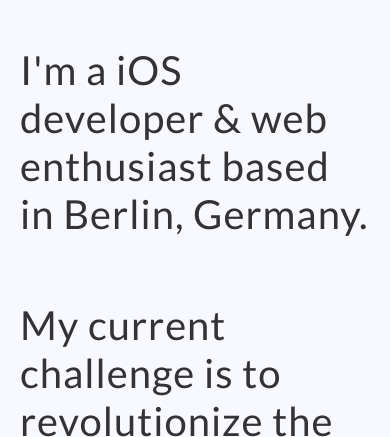
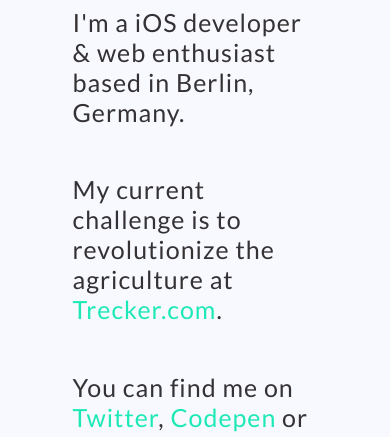
Before and after one commit to fel1xw/fel1xw.github.io, a plain HTML site: page index.html in a window 390 px wide. Shown: the part 176-613 px from the top of the page. Drawn offline with Linux system fonts and the light colour scheme.

Commit message:
fix typo

```diff
--- a/index.html
+++ b/index.html
@@ -1,2 +1,7 @@
-<!DOCTYPE html><html lang="en"><head><meta charset="utf-8"><meta name="author" content="Felix Wostal"><meta name="description" content="Felix Wostal portfolio, ios developer, berlin, swift lang"><title>Felix Wostal</title><link rel="stylesheet" href="/main.css"></head><body><div class="container"><h1>Hi, i'm Felix.</h1><p>I'm a iOS developer &amp; web enthusiast based in Berlin, Germany.</p><p>My current challenge is to revolutionize the agriculture at <a href="http://website.trecker.com" target="_blank">Trecker.com</a>.</p><p>
-You can find me on <a href="http://twitter.com/felixwostal" target="_blank">Twitter</a>, <a href="http://codepen.io/felixw">Codepen</a> or just write me a conventional<a href="mailto:hello@felixwostal.de">mail</a>.</p></div></body></html>
+<!DOCTYPE html><html lang="en"><head><meta charset="utf-8"><meta name="author" content="Felix Wostal"><meta http-equiv="X-UA-Compatible" content="IE=edge"><meta name="description" content="Felix Wostal portfolio, ios developer, berlin, swift lang"><meta name="viewport" content="width=device-width, initial-scale=1.0, user-scalable=no"><title>Felix Wostal</title><link rel="stylesheet" href="/main.css"></head><body><div class="container"><h1>Hi, i'm Felix.</h1><p>I'm a iOS developer &amp; web enthusiast based in Berlin, Germany.</p><p>My current challenge is to revolutionize the agriculture at <a href="http://website.trecker.com" target="_blank">Trecker.com</a>.</p><p>
+You can find me on <a href="http://twitter.com/felixwostal" target="_blank">Twitter</a>, <a href="http://codepen.io/felixw" target="_blank">Codepen</a> or just write me a classical <a href="mailto:hello@felixwostal.de?subject=Hi Felix">mail</a>.</p></div><script>(function(i,s,o,g,r,a,m){i['GoogleAnalyticsObject']=r;i[r]=i[r]||function(){
+(i[r].q=i[r].q||[]).push(arguments)},i[r].l=1*new Date();a=s.createElement(o),
+m=s.getElementsByTagName(o)[0];a.async=1;a.src=g;m.parentNode.insertBefore(a,m)
+})(window,document,'script','//www.google-analytics.com/analytics.js','ga');
+ga('create', 'UA-38476241-8', 'auto');
+ga('send', 'pageview');</script></body></html>
--- a/main.css
+++ b/main.css
@@ -1 +1 @@
-@import url(https://fonts.googleapis.com/css?family=Lato:400,700,300,400italic,700italic);*,*:before,*:after{box-sizing:border-box}html{font-size:62.5%;height:100%;background:#f8f8ff}body{font-family:'Lato','Helvetica',sans-serif;letter-spacing:1px;padding:7rem 2rem 0;color:#343234;margin:0}.container{margin:2rem auto;max-width:70rem}h1,p{font-size:4rem;line-height:1.2;padding:1.5rem 0 0.75rem}a{color:#1de9b6;text-decoration:none;-webkit-transition:color 0.3s,background-color 0.3s ease;transition:color 0.3s,background-color 0.3s ease}a:hover{background-color:#1de9b6;color:#343234}
+@import url(https://fonts.googleapis.com/css?family=Lato:400,700,300,400italic,700italic);*,*:before,*:after{box-sizing:border-box}html{font-size:62.5%;height:100%;background:#f8f8ff}body{font-family:'Lato','Helvetica',sans-serif;letter-spacing:1px;padding:7rem 2rem 0;color:#343234;margin:0}.container{margin:2rem auto;max-width:70rem}@media only screen and (min-width:98rem){.container{max-width:70rem}}@media only screen and (max-width:76rem){.container{max-width:52rem}}@media only screen and (max-width:48rem){.container{max-width:70%}}h1,p{line-height:1.2;padding:1.5rem 0 0.75rem;font-size:4rem}@media only screen and (min-width:98rem){h1,p{font-size:4rem}}@media only screen and (max-width:76rem){h1,p{font-size:3rem}}@media only screen and (max-width:48rem){h1,p{font-size:2.5rem}}a{color:#1de9b6;text-decoration:none;-webkit-transition:color 0.3s,background-color 0.3s ease;transition:color 0.3s,background-color 0.3s ease}a:hover{background-color:#1de9b6;color:#343234}
```
Also changed, not shown: 404.html (+6 -1 lines).
